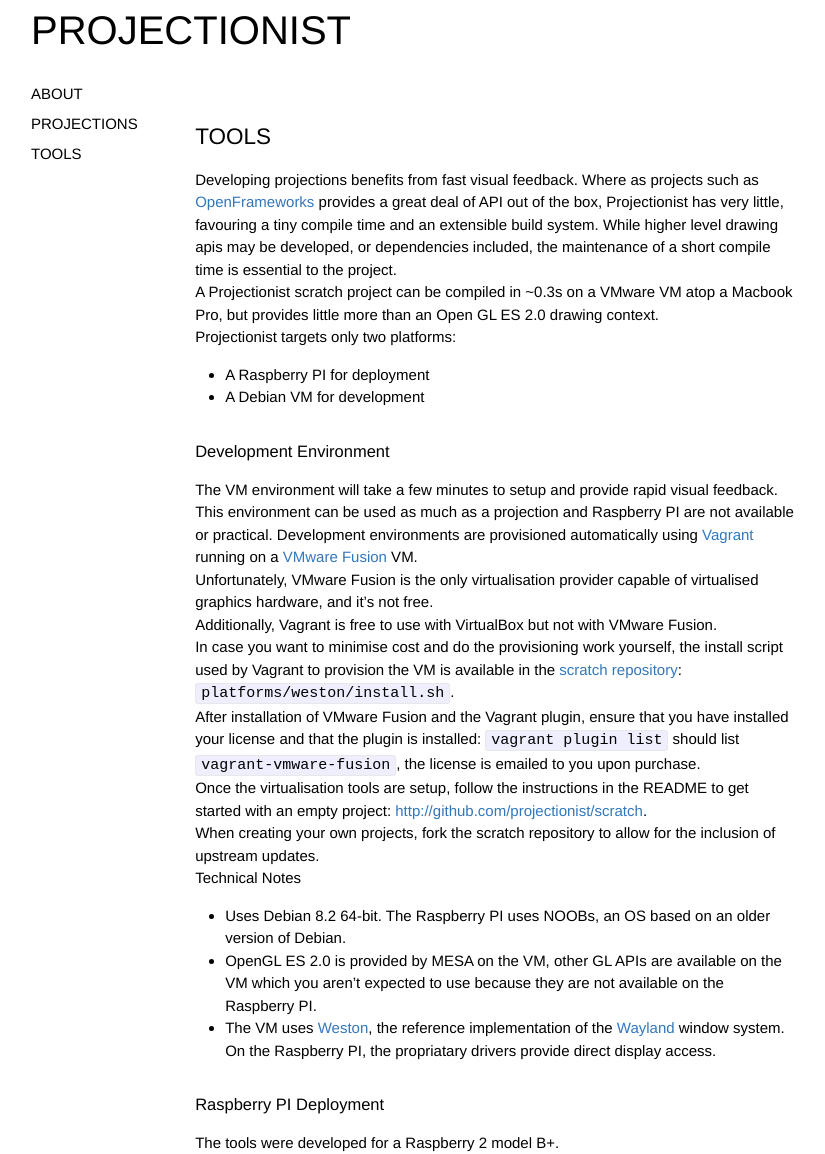
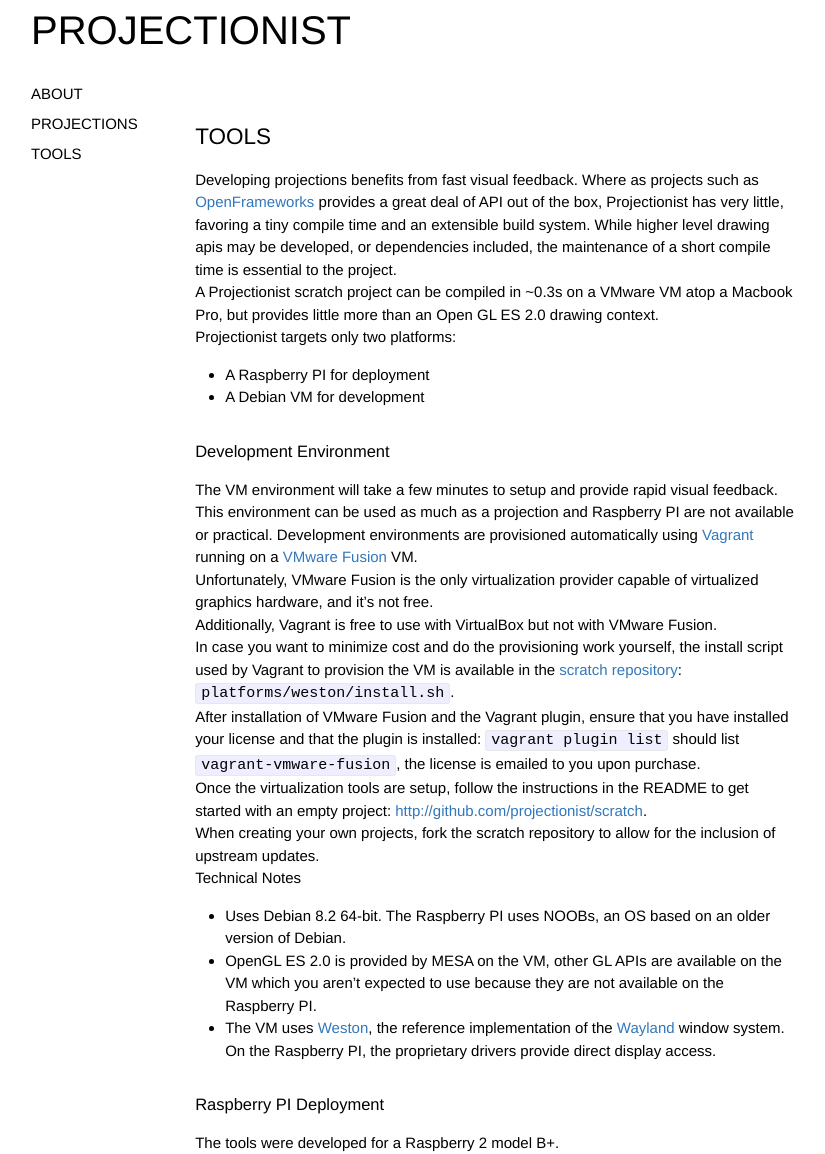
Before and after one commit to projectionist/projectionist.github.io, a Jekyll site: the page built from tools.md, in a window 1280 px wide. Shown: the top 1154 px of the page, without its empty margins (159-984 px from the left). Built offline with Jekyll 4.4.1, drawn with Linux system fonts in a browser that asks for light colours; nearby versions of some CDN libraries; Markdown is read by kramdown in place of the engine named in the settings.

Commit message:
spelling corrections

```diff
--- a/_layouts/reading.html
+++ b/_layouts/reading.html
@@ -13,5 +13,6 @@
       {{ content }}
     </div>
 
+
   </article>
 </div>
--- a/tools.md
+++ b/tools.md
@@ -4,7 +4,7 @@
 permalink: /tools/
 ---
 
-Developing projections benefits from fast visual feedback. Where as projects such as [OpenFrameworks](http://openframeworks.org) provides a great deal of API out of the box, Projectionist has very little, favouring a tiny compile time and an extensible build system. While higher level drawing apis may be developed, or dependencies included, the maintenance of a short compile time is essential to the project.
+Developing projections benefits from fast visual feedback. Where as projects such as [OpenFrameworks](http://openframeworks.org) provides a great deal of API out of the box, Projectionist has very little, favoring a tiny compile time and an extensible build system. While higher level drawing apis may be developed, or dependencies included, the maintenance of a short compile time is essential to the project.
 
 A Projectionist scratch project can be compiled in ~0.3s on a VMware VM atop a Macbook Pro, but provides little more than an Open GL ES 2.0 drawing context.
 
@@ -19,14 +19,14 @@
 The VM environment will take a few minutes to setup and provide rapid visual feedback.
 This environment can be used as much as a projection and Raspberry PI are not available or practical.
 Development environments are provisioned automatically using [Vagrant](https://www.vagrantup.com) running on a [VMware Fusion](http://www.vmware.com/uk/products/fusion) VM.
-Unfortunately, VMware Fusion is the only virtualisation provider capable of virtualised graphics hardware, and it's not free.
+Unfortunately, VMware Fusion is the only virtualization provider capable of virtualized graphics hardware, and it's not free.
 Additionally, Vagrant is free to use with VirtualBox but not with VMware Fusion.
 
-In case you want to minimise cost and do the provisioning work yourself, the install script used by Vagrant to provision the VM is available in the [scratch repository](http://github.com/projectionist/scratch): `platforms/weston/install.sh`.
+In case you want to minimize cost and do the provisioning work yourself, the install script used by Vagrant to provision the VM is available in the [scratch repository](http://github.com/projectionist/scratch): `platforms/weston/install.sh`.
 
 After installation of VMware Fusion and the Vagrant plugin, ensure that you have installed your license and that the plugin is installed: `vagrant plugin list` should list `vagrant-vmware-fusion`, the license is emailed to you upon purchase.
 
-Once the virtualisation tools are setup, follow the instructions in the README to get started with an empty project: [http://github.com/projectionist/scratch](http://github.com/projectionist/scratch).
+Once the virtualization tools are setup, follow the instructions in the README to get started with an empty project: [http://github.com/projectionist/scratch](http://github.com/projectionist/scratch).
 
 When creating your own projects, fork the scratch repository to allow for the inclusion of upstream updates.
 
@@ -34,7 +34,7 @@
 
 * Uses Debian 8.2 64-bit. The Raspberry PI uses NOOBs, an OS based on an older version of Debian.
 * OpenGL ES 2.0 is provided by MESA on the VM, other GL APIs are available on the VM which you aren't expected to use because they are not available on the Raspberry PI.
-* The VM uses [Weston](http://wayland.freedesktop.org/building.html), the reference implementation of the [Wayland](http://wayland.freedesktop.org) window system. On the Raspberry PI, the propriatary drivers provide direct display access.
+* The VM uses [Weston](http://wayland.freedesktop.org/building.html), the reference implementation of the [Wayland](http://wayland.freedesktop.org) window system. On the Raspberry PI, the proprietary drivers provide direct display access.
 
 
 ## Raspberry PI deployment
```
Also changed, not shown: _projections/distortion-1.md (+2 -2 lines), about.md (+3 -3 lines).
